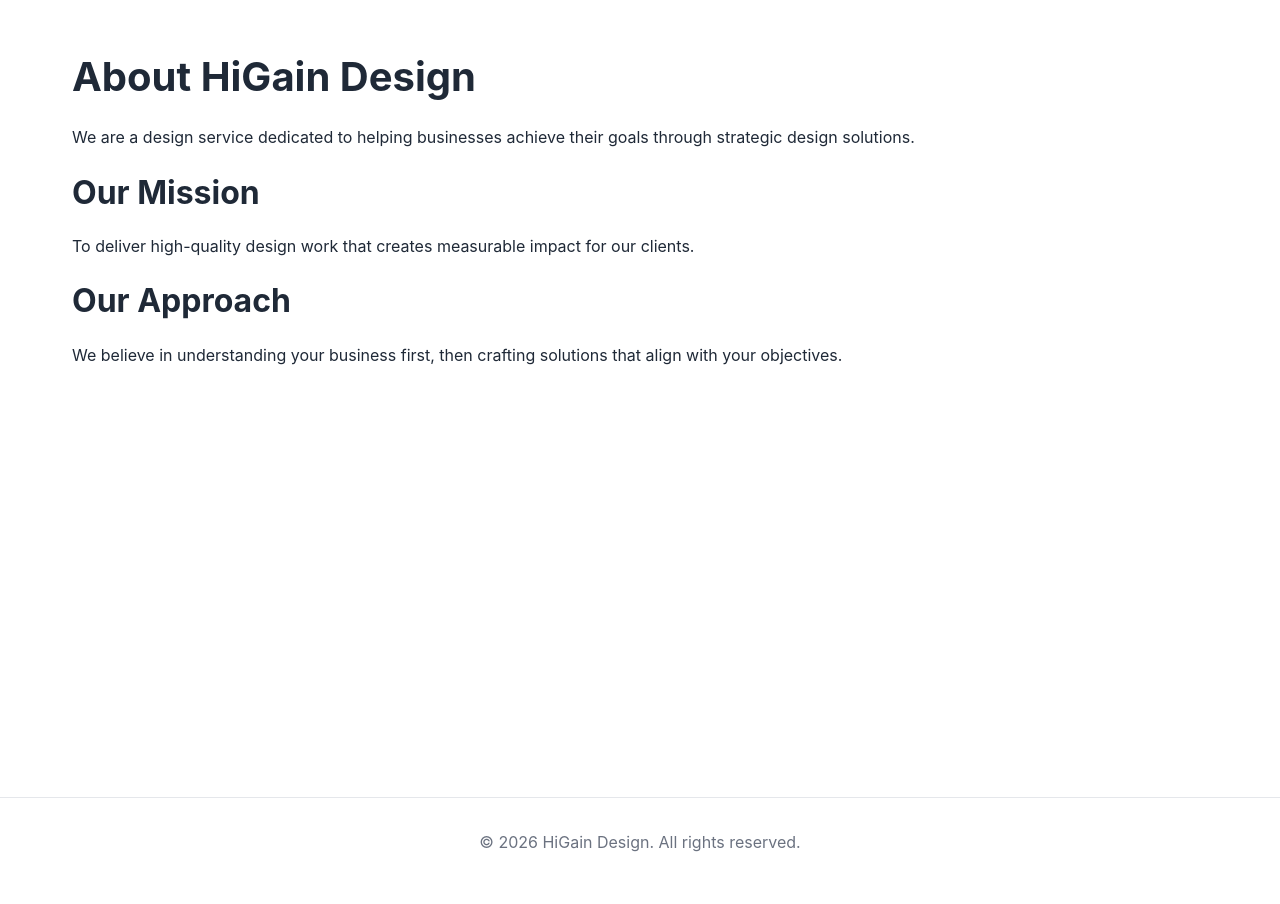
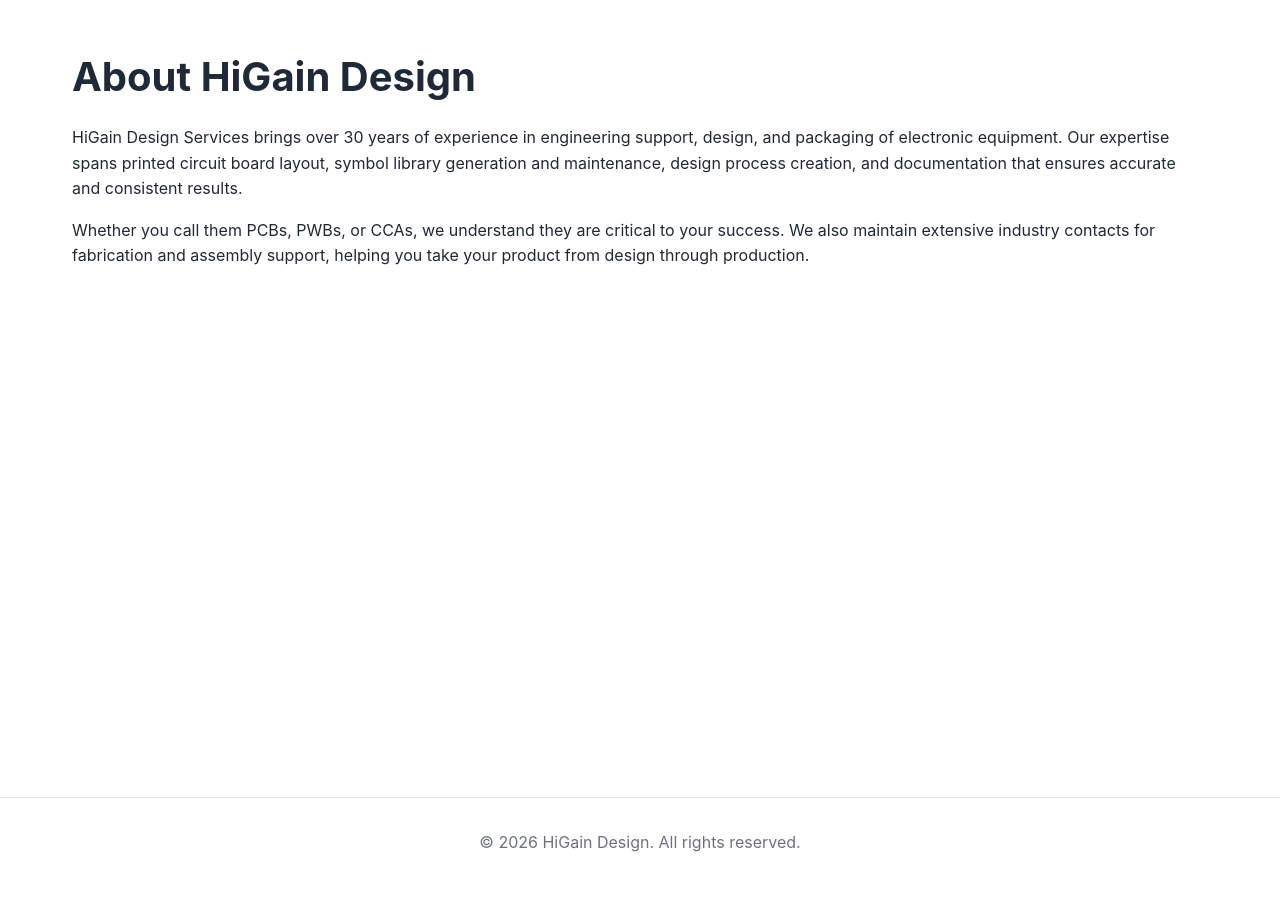
Before and after one commit to greg-e/higaindesign, a Jekyll site: the page built from about.md, in a window 1280 px wide. Shown: the part 116-1020 px from the top of the page. Built offline with Jekyll 4.4.1, drawn with Linux system fonts in a browser that asks for light colours.

Commit message:
Revise about section to highlight design services
Updated the about section to reflect HiGain Design Services' expertise and experience.

```diff
--- a/about.md
+++ b/about.md
@@ -5,12 +5,6 @@ title: About
 
 # About HiGain Design
 
-We are a design service dedicated to helping businesses achieve their goals through strategic design solutions.
+HiGain Design Services brings over 30 years of experience in engineering support, design, and packaging of electronic equipment. Our expertise spans printed circuit board layout, symbol library generation and maintenance, design process creation, and documentation that ensures accurate and consistent results.
 
-## Our Mission
-
-To deliver high-quality design work that creates measurable impact for our clients.
-
-## Our Approach
-
-We believe in understanding your business first, then crafting solutions that align with your objectives.
+Whether you call them PCBs, PWBs, or CCAs, we understand they are critical to your success. We also maintain extensive industry contacts for fabrication and assembly support, helping you take your product from design through production.
```
